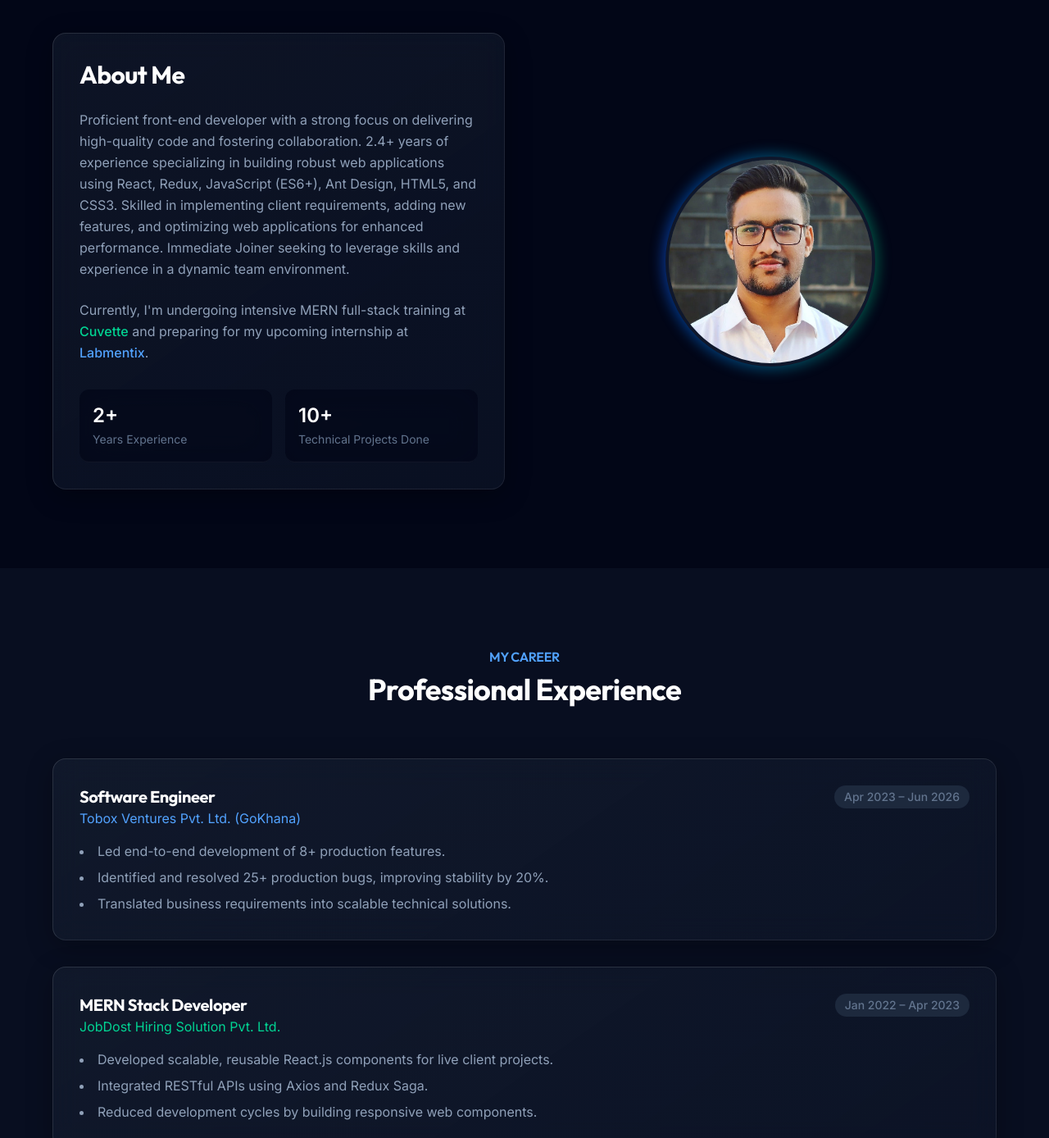
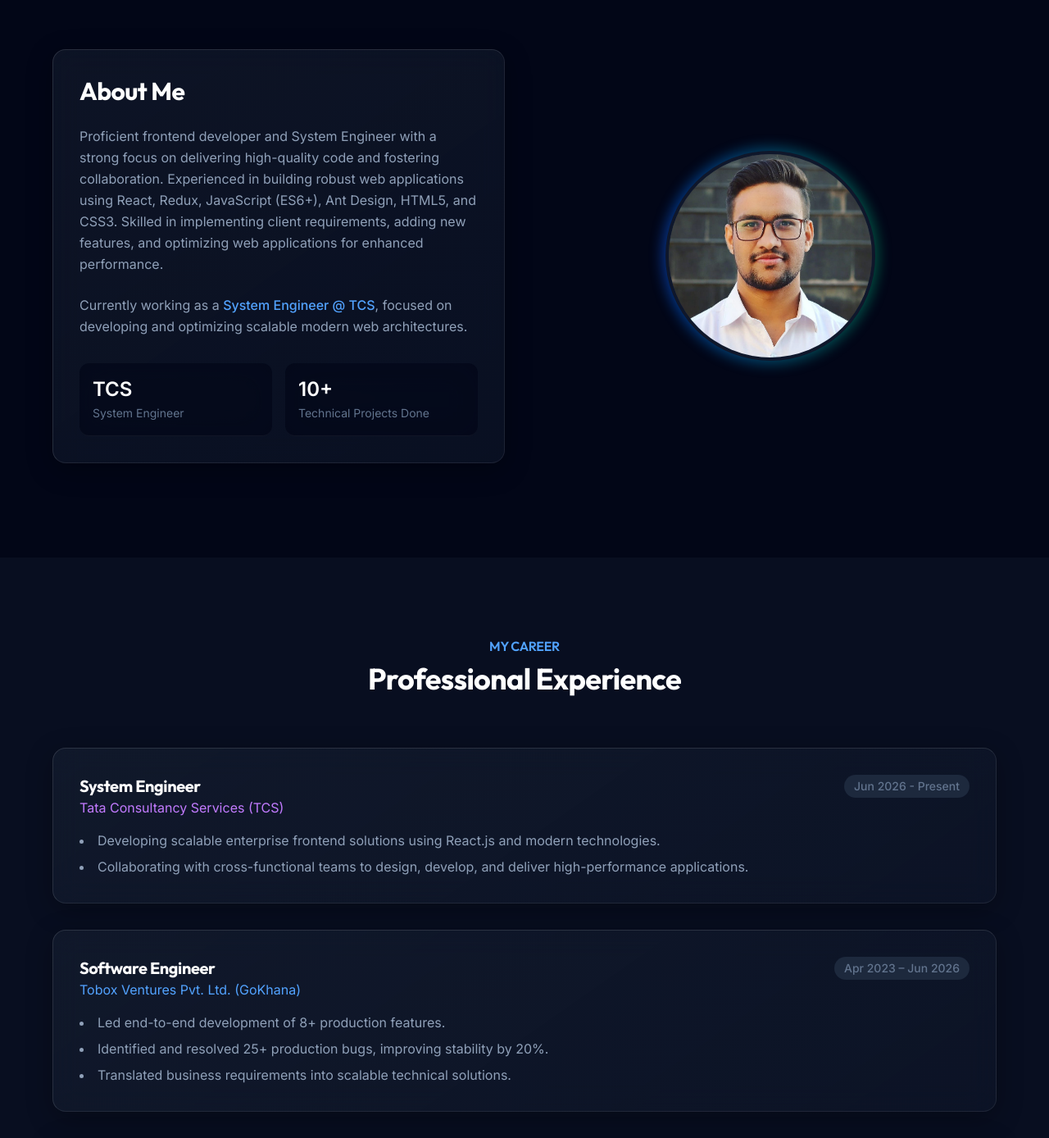
Before and after one commit to hemantpatil3006/portfolio_website, a website: page src/index.html in a window 1280 px wide. Shown: the part 920-2308 px from the top of the page at 82% size. Drawn offline with nearby package versions, Linux system fonts and the light colour scheme.

Commit message:
Add TCS System Engineer role and remove experience year digits

```diff
--- a/src/index.html
+++ b/src/index.html
@@ -149,10 +149,9 @@
         <div
           class="inline-flex items-center gap-2 px-4 py-2 rounded-full bg-slate-800/80 border border-slate-700 text-slate-300 text-sm font-medium mb-8 backdrop-blur-md shadow-2xl">
           <span class="relative flex h-2.5 w-2.5">
-            <span class="animate-ping absolute inline-flex h-full w-full rounded-full bg-emerald-400 opacity-75"></span>
-            <span class="relative inline-flex rounded-full h-2.5 w-2.5 bg-emerald-500"></span>
+            <span class="relative inline-flex rounded-full h-2.5 w-2.5 bg-blue-500"></span>
           </span>
-          Available for New Opportunities
+          System Engineer @ TCS
         </div>
 
         <h1
@@ -199,24 +198,18 @@
         <div class="order-2 md:order-1 glass-card p-8 rounded-2xl" data-aos="fade-right" data-aos-delay="200">
           <h2 class="text-3xl font-bold mb-6 text-white">About Me</h2>
           <p class="text-slate-400 mb-6 leading-relaxed">
-            Proficient front-end developer with a strong focus on delivering high-quality code and fostering
-            collaboration.
-            2.4+ years of experience specializing in building robust web applications using React, Redux, JavaScript
-            (ES6+),
-            Ant Design, HTML5, and CSS3. Skilled in implementing client requirements, adding new features, and
-            optimizing
-            web applications for enhanced performance. Immediate Joiner seeking to leverage skills and experience in a
-            dynamic team environment.
+            Proficient frontend developer and System Engineer with a strong focus on delivering high-quality code and fostering
+            collaboration. Experienced in building robust web applications using React, Redux, JavaScript (ES6+),
+            Ant Design, HTML5, and CSS3. Skilled in implementing client requirements, adding new features, and optimizing
+            web applications for enhanced performance.
           </p>
           <p class="text-slate-400 leading-relaxed mb-8">
-            Currently, I'm undergoing intensive MERN full-stack training at <span
-              class="text-emerald-400 font-medium">Cuvette</span>
-            and preparing for my upcoming internship at <span class="text-blue-400 font-medium">Labmentix</span>.
+            Currently working as a <span class="text-blue-400 font-medium">System Engineer @ TCS</span>, focused on developing and optimizing scalable modern web architectures.
           </p>
           <div class="grid grid-cols-2 gap-4">
             <div class="p-4 glass rounded-xl">
-              <span class="block text-2xl font-bold text-white">2+</span>
-              <span class="text-sm text-slate-500">Years Experience</span>
+              <span class="block text-2xl font-bold text-white">TCS</span>
+              <span class="text-sm text-slate-500">System Engineer</span>
             </div>
             <div class="p-4 glass rounded-xl">
               <span class="block text-2xl font-bold text-white">10+</span>
@@ -249,6 +242,23 @@
         </div>
 
         <div class="space-y-8">
+          <!-- Experience (TCS) -->
+          <div class="glass-card p-8 rounded-2xl border-l-4 border-purple-600" data-aos="fade-right" data-aos-delay="50">
+            <div class="flex flex-wrap justify-between items-start mb-4">
+              <div>
+                <h4 class="text-xl font-bold text-white">System Engineer</h4>
+                <p class="text-purple-400">Tata Consultancy Services (TCS)</p>
+              </div>
+              <span class="text-sm text-slate-500 font-medium bg-slate-800 px-3 py-1 rounded-full mt-2 md:mt-0">Jun 2026
+                -
+                Present</span>
+            </div>
+            <ul class="list-disc list-inside text-slate-400 space-y-2">
+              <li>Developing scalable enterprise frontend solutions using React.js and modern technologies.</li>
+              <li>Collaborating with cross-functional teams to design, develop, and deliver high-performance applications.</li>
+            </ul>
+          </div>
+
           <!-- Experience 1 -->
           <div class="glass-card p-8 rounded-2xl border-l-4 border-blue-500" data-aos="fade-right" data-aos-delay="100">
             <div class="flex flex-wrap justify-between items-start mb-4">
@@ -997,7 +1007,7 @@
             <div class="flex-none w-1 h-32 bg-purple-600 rounded-full"></div>
             <div>
               <h4 class="text-xl font-bold text-white">Full Stack Web Development Internship</h4>
-              <p class="text-purple-400 mb-2">Labmentix, Bangalore | Feb 2026 - Present</p>
+              <p class="text-purple-400 mb-2">Labmentix, Bangalore | Feb 2026 - Jun 2026</p>
               <p class="text-slate-400 text-sm leading-relaxed">
                 Hands-on internship focused on building full-stack web applications using MongoDB, Express.js, React.js, and Node.js.
                 Working on real-world projects involving REST API development, JWT authentication, role-based access control, and responsive UI development.
@@ -1010,7 +1020,7 @@
             <div class="flex-none w-1 h-32 bg-emerald-600 rounded-full"></div>
             <div>
               <h4 class="text-xl font-bold text-white">Full Stack MERN Training & Internship</h4>
-              <p class="text-emerald-400 mb-2">Cuvette Tech Pvt. Ltd. | May 2025 - Present</p>
+              <p class="text-emerald-400 mb-2">Cuvette Tech Pvt. Ltd. | May 2025 - Jun 2026</p>
               <p class="text-slate-400 text-sm leading-relaxed">
                 Comprehensive training on MongoDB, Express.js, React, and Node.js.
                 Deep dive into modern web architecture and real-world project development.
```
